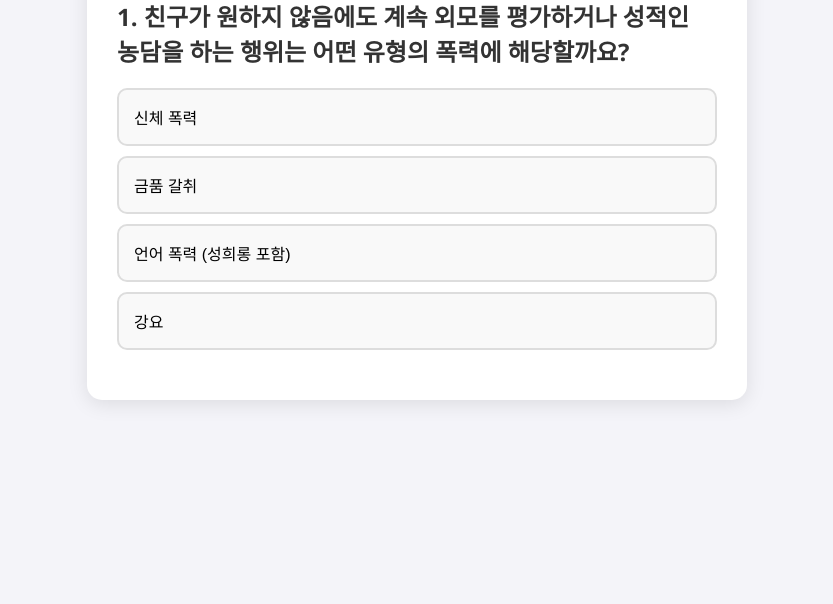
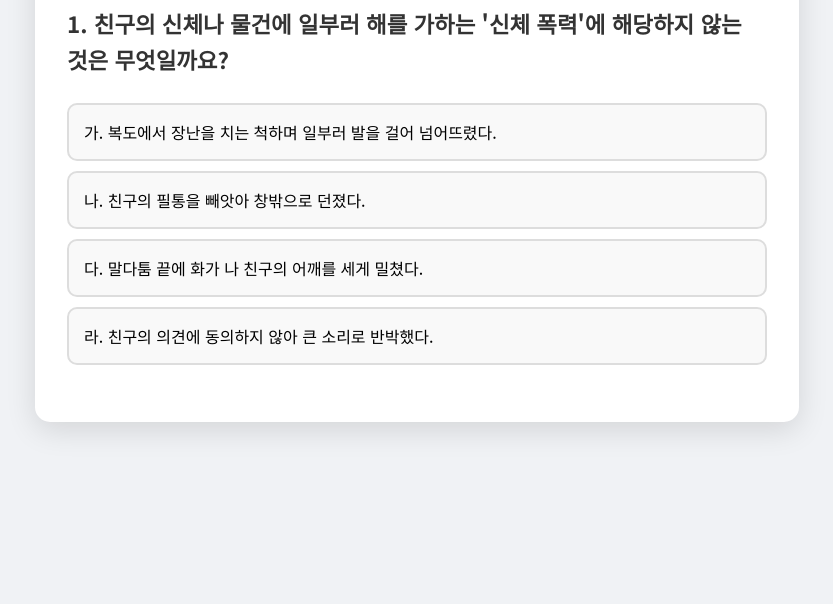
Before and after one commit to cnrqhrxogud-pixel/cnrqhrxogud, a plain HTML site: page index.html in a window 1280 px wide. Shown: the part 236-840 px from the top of the page, without its empty margins (223-1056 px from the left). After the commit the page ends 800 px from the top, so only its background shows below. Drawn offline with Linux system fonts and the light colour scheme.

Commit message:
Update index.html

```diff
--- a/index.html
+++ b/index.html
@@ -3,12 +3,14 @@
 <head>
     <meta charset="UTF-8">
     <meta name="viewport" content="width=device-width, initial-scale=1.0">
-    <title>학교폭력 예방 인터랙티브 퀴즈</title>
+    <title>2025년 정화여고 학교폭력 예방 퀴즈</title>
     <style>
         /* CSS 스타일링: 퀴즈의 디자인을 담당합니다. */
+        @import url('https://fonts.googleapis.com/css2?family=Noto+Sans+KR:wght@400;700&display=swap');
+
         body {
-            font-family: 'Segoe UI', Tahoma, Geneva, Verdana, sans-serif;
-            background-color: #f4f4f9;
+            font-family: 'Noto Sans KR', sans-serif;
+            background-color: #f0f2f5;
             color: #333;
             display: flex;
             justify-content: center;
@@ -16,19 +18,26 @@
             min-height: 100vh;
             margin: 0;
             padding: 20px;
+            box-sizing: border-box;
         }
         #quiz-container {
             background-color: white;
-            padding: 30px;
+            padding: 2rem;
             border-radius: 15px;
-            box-shadow: 0 4px 20px rgba(0, 0, 0, 0.1);
+            box-shadow: 0 8px 30px rgba(0, 0, 0, 0.12);
             width: 100%;
-            max-width: 600px;
+            max-width: 700px;
+        }
+        h1 {
+            text-align: center;
+            color: #0056b3;
+            margin-top: 0;
         }
         #question {
-            font-size: 1.5em;
-            margin-bottom: 20px;
-            font-weight: 600;
+            font-size: 1.4em;
+            margin-bottom: 25px;
+            font-weight: 700;
+            line-height: 1.6;
         }
         .options-container button {
             display: block;
@@ -39,37 +48,39 @@
             border-radius: 10px;
             background-color: #f9f9f9;
             font-size: 1em;
+            font-family: 'Noto Sans KR', sans-serif;
             cursor: pointer;
             text-align: left;
             transition: all 0.3s ease;
         }
         .options-container button:hover:not([disabled]) {
-            background-color: #e9e9e9;
+            background-color: #eef5ff;
             border-color: #007bff;
         }
         .options-container button.correct {
             background-color: #d4edda;
             border-color: #c3e6cb;
             color: #155724;
-            font-weight: bold;
+            font-weight: 700;
         }
         .options-container button.incorrect {
             background-color: #f8d7da;
             border-color: #f5c6cb;
             color: #721c24;
-            font-weight: bold;
+            font-weight: 700;
         }
         #result {
             text-align: center;
             font-size: 1.8em;
             font-weight: bold;
-            margin-top: 20px;
+            margin-top: 25px;
         }
     </style>
 </head>
 <body>
 
     <div id="quiz-container">
+        <h1>🏫 2025년 학교폭력 예방 퀴즈</h1>
         <div id="question">질문을 불러오는 중입니다...</div>
         <div class="options-container" id="options-container">
             </div>
@@ -81,21 +92,55 @@
 
         const quizData = [
             {
-                question: "친구가 원하지 않음에도 계속 외모를 평가하거나 성적인 농담을 하는 행위는 어떤 유형의 폭력에 해당할까요?",
-                options: ["신체 폭력", "금품 갈취", "언어 폭력 (성희롱 포함)", "강요"],
-                correctAnswer: "언어 폭력 (성희롱 포함)"
+                question: "친구의 신체나 물건에 일부러 해를 가하는 '신체 폭력'에 해당하지 않는 것은 무엇일까요?",
+                options: ["가. 복도에서 장난을 치는 척하며 일부러 발을 걸어 넘어뜨렸다.", "나. 친구의 필통을 빼앗아 창밖으로 던졌다.", "다. 말다툼 끝에 화가 나 친구의 어깨를 세게 밀쳤다.", "라. 친구의 의견에 동의하지 않아 큰 소리로 반박했다."],
+                correctAnswer: "라. 친구의 의견에 동의하지 않아 큰 소리로 반박했다."
+            },
+            {
+                question: "SNS나 메신저에서 특정 친구를 지속해서 비방하거나 따돌리는 행위를 무엇이라고 할까요?",
+                options: ["가. 사이버 렉카 (Cyber Wrecker)", "나. 사이버 불링 (Cyberbullying)", "다. 디지털 풋프린트 (Digital Footprint)", "라. 셰어런팅 (Sharenting)"],
+                correctAnswer: "나. 사이버 불링 (Cyberbullying)"
             },
             {
                 question: "학교폭력 피해를 목격했을 때, 방관자의 올바른 행동으로 가장 적절한 것은 무엇일까요?",
-                options: ["못 본 척 그냥 지나간다.", "가해 학생의 행동이 재밌다고 웃으며 동조한다.", "즉시 선생님이나 117에 알린다.", "직접 나서서 가해 학생과 싸운다."],
-                correctAnswer: "즉시 선생님이나 117에 알린다."
+                options: ["가. 못 본 척 그냥 지나간다.", "나. 가해 학생의 행동이 재밌다고 웃으며 동조한다.", "다. 즉시 선생님이나 117 학교폭력 신고센터에 알린다.", "라. 직접 나서서 가해 학생과 싸워 친구를 구해준다."],
+                correctAnswer: "다. 즉시 선생님이나 117 학교폭력 신고센터에 알린다."
             },
             {
-                question: "SNS에서 특정 친구를 지속해서 비방하거나 따돌리는 행위를 무엇이라고 할까요?",
-                options: ["사이버 렉카", "사이버 불링", "디지털 풋프린트", "셰어런팅"],
-                correctAnswer: "사이버 불링"
+                question: "다음 중 학교폭력대책심의위원회(학폭위)의 역할로 옳지 않은 것은 무엇일까요?",
+                options: ["가. 피해 학생 보호를 위한 조치를 결정한다.", "나. 가해 학생에 대한 선도 및 교육 조치를 결정한다.", "다. 가해 학생을 경찰서에 고발하여 형사 처벌을 요청한다.", "라. 학교폭력 사안에 대한 조사 및 사실관계를 확인한다."],
+                correctAnswer: "다. 가해 학생을 경찰서에 고발하여 형사 처벌을 요청한다."
+            },
+            {
+                question: "친구가 원하지 않음에도 계속 외모를 평가하거나 성적인 농담을 하는 행위는 어떤 유형의 폭력에 해당할까요?",
+                options: ["가. 신체 폭력", "나. 금품 갈취", "다. 언어 폭력 (성희롱 포함)", "라. 강요"],
+                correctAnswer: "다. 언어 폭력 (성희롱 포함)"
+            },
+            {
+                question: "학교폭력으로 인정되기 위한 필수 요건으로 가장 중요한 것은 무엇일까요?",
+                options: ["가. 가해 학생의 나쁜 의도", "나. 피해 학생이 겪는 신체적·정신적 고통", "다. 폭행 장면을 목격한 증인의 존재", "라. 가해 행위로 인해 발생한 금전적 피해"],
+                correctAnswer: "나. 피해 학생이 겪는 신체적·정신적 고통"
+            },
+            {
+                question: "돈을 빌려달라고 강요하거나, 숙제나 과제를 대신 해오게 하는 '셔틀' 행위는 어떤 유형의 폭력에 해당할까요?",
+                options: ["가. 사이버 폭력", "나. 따돌림", "다. 강요", "라. 언어 폭력"],
+                correctAnswer: "다. 강요"
+            },
+            {
+                question: "친구의 동의 없이 사진을 찍어 단체 대화방에 공유하며 외모를 비하했습니다. (A: 사이버 폭력, B: 명예훼손, C: 초상권 침해) 이 행동에 해당하는 폭력 유형을 모두 고른 것은?",
+                options: ["가. A", "나. A, B", "다. A, B, C", "라. B, C"],
+                correctAnswer: "다. A, B, C"
+            },
+            {
+                question: "학교폭력 예방 및 대책에 관한 법률의 궁극적인 목적으로 가장 알맞은 것은 무엇일까요?",
+                options: ["가. 가해 학생을 강력하게 처벌하여 격리하는 것", "나. 피해 학생의 회복과 가해 학생의 선도를 통해 건전한 사회 구성원으로 성장하도록 돕는 것", "다. 학교폭력 발생 시 학교의 책임을 엄격하게 묻는 것", "라. 모든 학생을 잠재적 가해자로 간주하고 감시하는 것"],
+                correctAnswer: "나. 피해 학생의 회복과 가해 학생의 선도를 통해 건전한 사회 구성원으로 성장하도록 돕는 것"
+            },
+            {
+                question: "'나 하나쯤이야 괜찮겠지'라는 생각으로 친구를 따돌리는 분위기에 동조하는 것을 심리학 용어로 무엇이라고 할까요?",
+                options: ["가. 스톡홀름 증후군 (Stockholm syndrome)", "나. 피그말리온 효과 (Pygmalion effect)", "다. 방관자 효과 (Bystander effect)", "라. 링겔만 효과 (Ringelmann effect)"],
+                correctAnswer: "다. 방관자 효과 (Bystander effect)"
             }
-            // 여기에 문제를 더 추가할 수 있습니다.
         ];
 
         const questionElement = document.getElementById('question');
@@ -113,6 +158,8 @@
         }
 
         function showQuestion() {
+            // 결과가 표시된 후 다음 문제로 넘어갈 때 결과 텍스트를 지웁니다.
+            resultElement.innerText = '';
             const currentQuestion = quizData[currentQuestionIndex];
             questionElement.innerText = `${currentQuestionIndex + 1}. ${currentQuestion.question}`;
 
@@ -136,7 +183,6 @@
                 button.classList.add('incorrect');
             }
 
-            // 모든 버튼을 비활성화하고 정답을 보여줍니다.
             Array.from(optionsContainer.children).forEach(btn => {
                 if (btn.innerText === currentQuestion.correctAnswer) {
                     btn.classList.add('correct');
@@ -144,7 +190,6 @@
                 btn.disabled = true;
             });
 
-            // 1.5초 후에 다음 문제로 넘어갑니다.
             setTimeout(() => {
                 currentQuestionIndex++;
                 if (currentQuestionIndex < quizData.length) {
@@ -156,12 +201,11 @@
         }
 
         function showResult() {
-            questionElement.innerText = '퀴즈가 종료되었습니다!';
+            questionElement.innerText = '🎉 퀴즈가 모두 종료되었습니다! 🎉';
             optionsContainer.innerHTML = '';
             resultElement.innerText = `총 ${quizData.length}문제 중 ${score}문제를 맞혔습니다!`;
         }
 
-        // 퀴즈 시작
         startQuiz();
     </script>
 </body>
```
